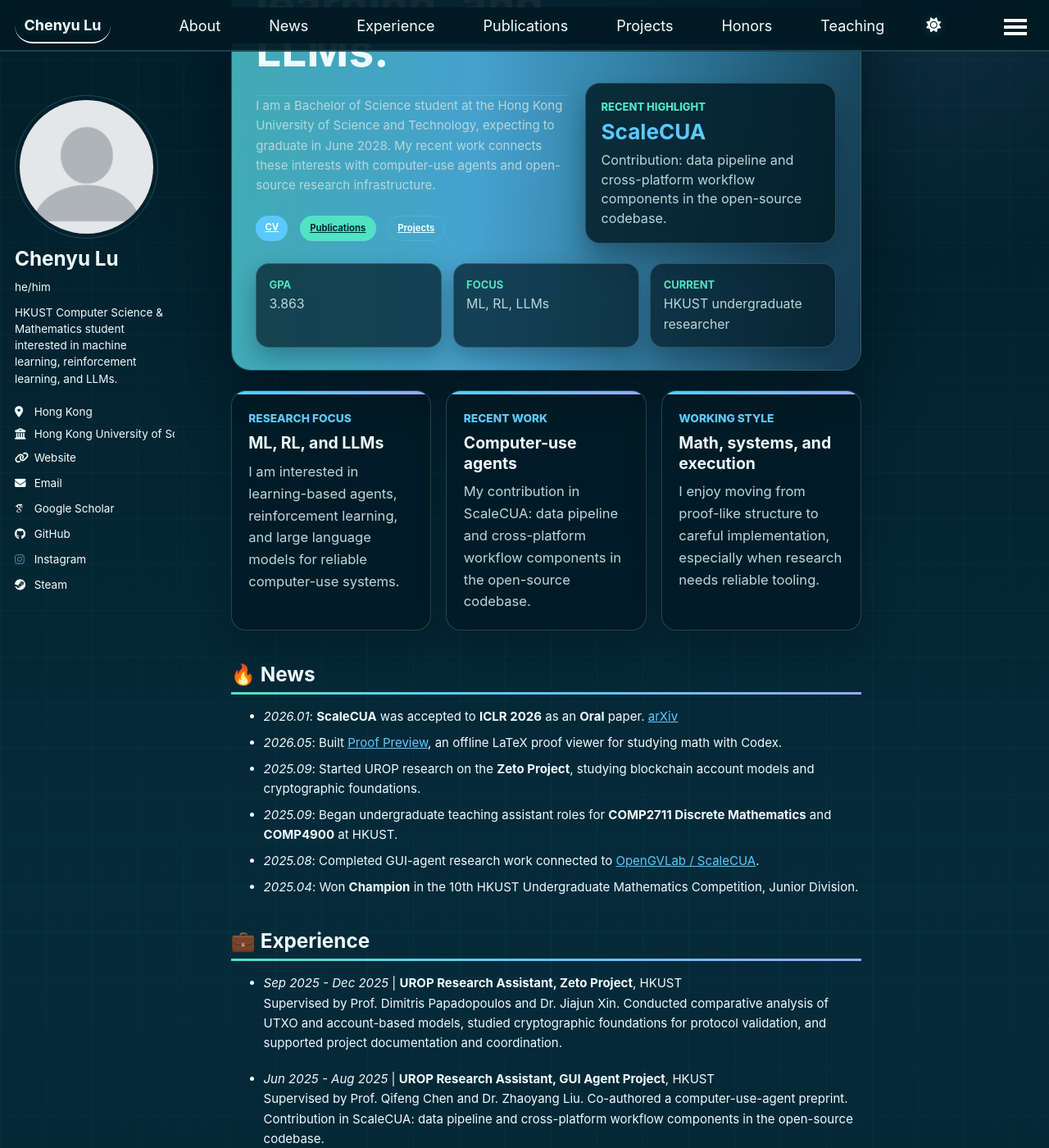
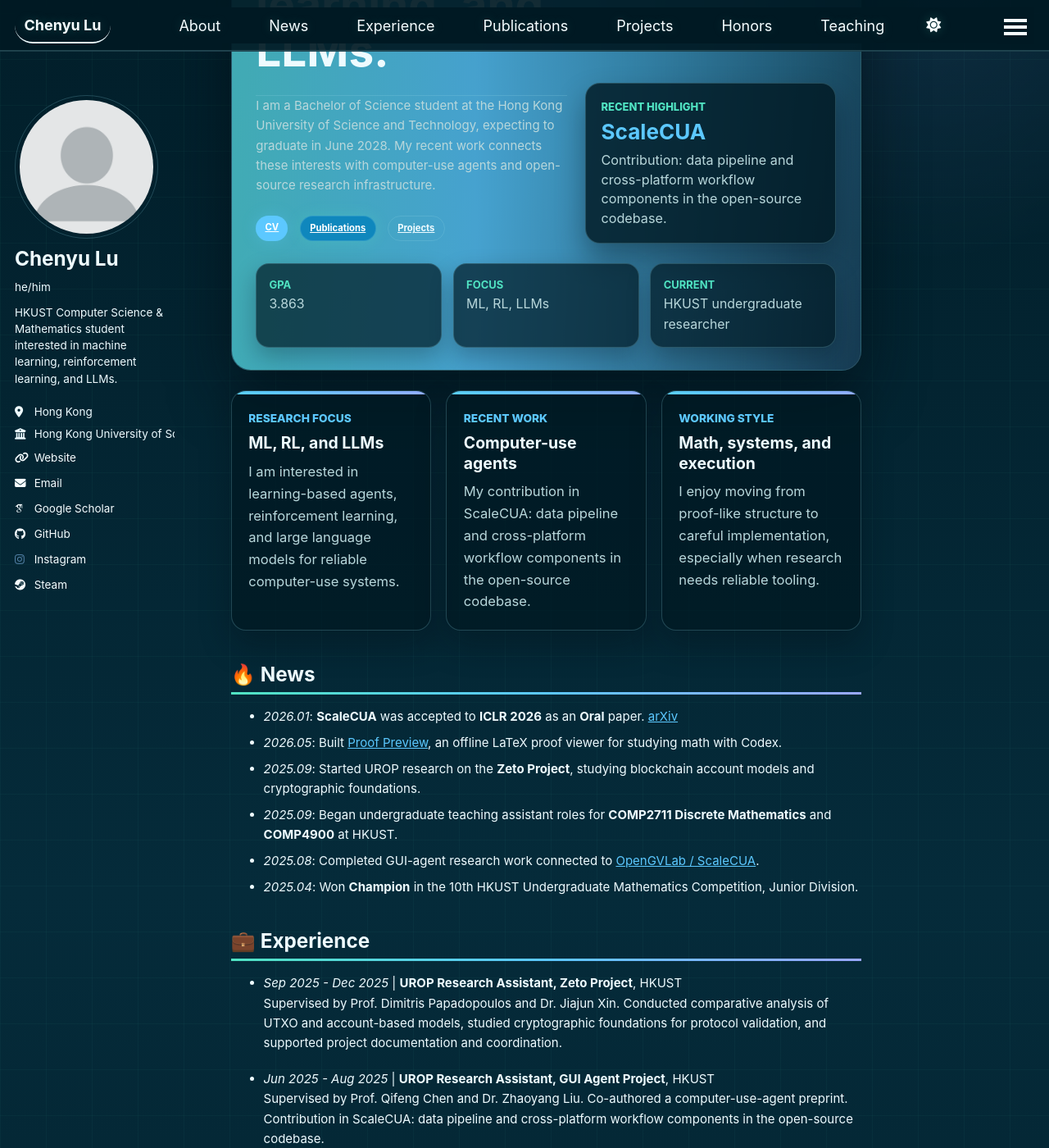
Before and after one commit to dylanluchenyu/dylanluchenyu.github.io, a Jekyll site: the page built from _pages/about.md, in a window 1280 px wide and 1400 px high, scrolled down 488 px. Shown: the whole window at 82% size. Built offline with Jekyll 4.4.1, drawn with Linux system fonts in a browser that asks for light colours; some web fonts are replaced; a script bundle is joined from its source files by our own code; library files that are not in the unit come from our copies.

Commit message:
new version

```diff
--- a/_includes/head.html
+++ b/_includes/head.html
@@ -13,4 +13,4 @@
 </script>
 
 <!-- For all browsers -->
-<link rel="stylesheet" href="{{ base_path }}/assets/css/main.css">
+<link rel="stylesheet" href="{{ base_path }}/assets/css/main.css?v={{ site.time | date: '%s' }}">
--- a/_sass/layout/_custom.scss
+++ b/_sass/layout/_custom.scss
@@ -218,12 +218,23 @@
 }
 
 .landing-links .btn--primary {
+  color: #ffffff !important;
   background: var(--academic-sky) !important;
+  box-shadow: 0 0 18px rgba(92, 200, 255, 0.28);
 }
 
 .landing-links .btn--inverse {
-  color: #002b36 !important;
-  background: var(--academic-teal) !important;
+  color: #ffffff !important;
+  background: #0f6f9f !important;
+  box-shadow: 0 0 18px rgba(80, 227, 194, 0.24);
+}
+
+.landing-links .btn--inverse:link,
+.landing-links .btn--inverse:visited,
+.landing-links .btn--inverse:hover,
+.landing-links .btn--inverse:focus {
+  color: #ffffff !important;
+  background: #0f87bd !important;
 }
 
 .btn--light-outline {
```
